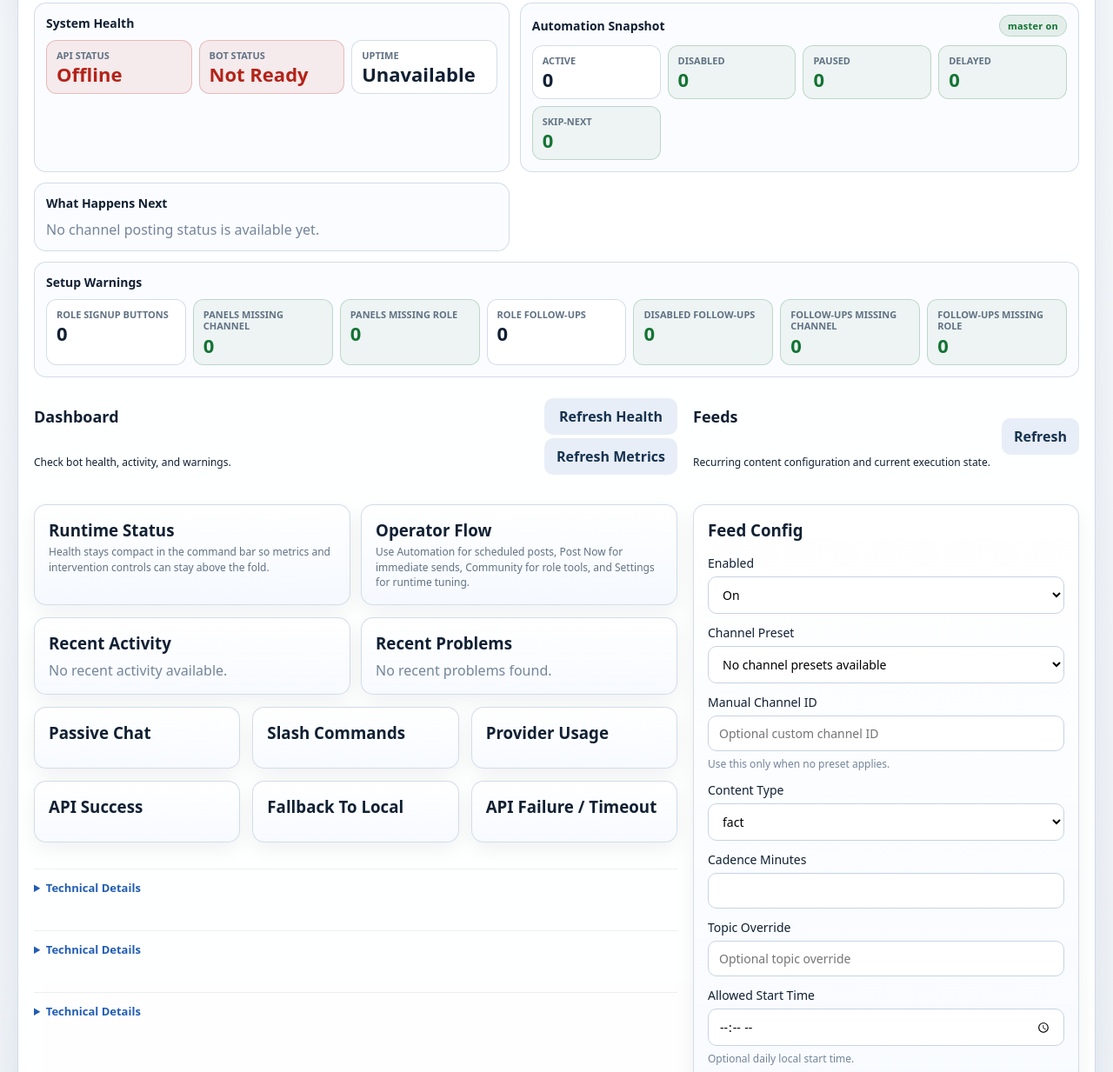
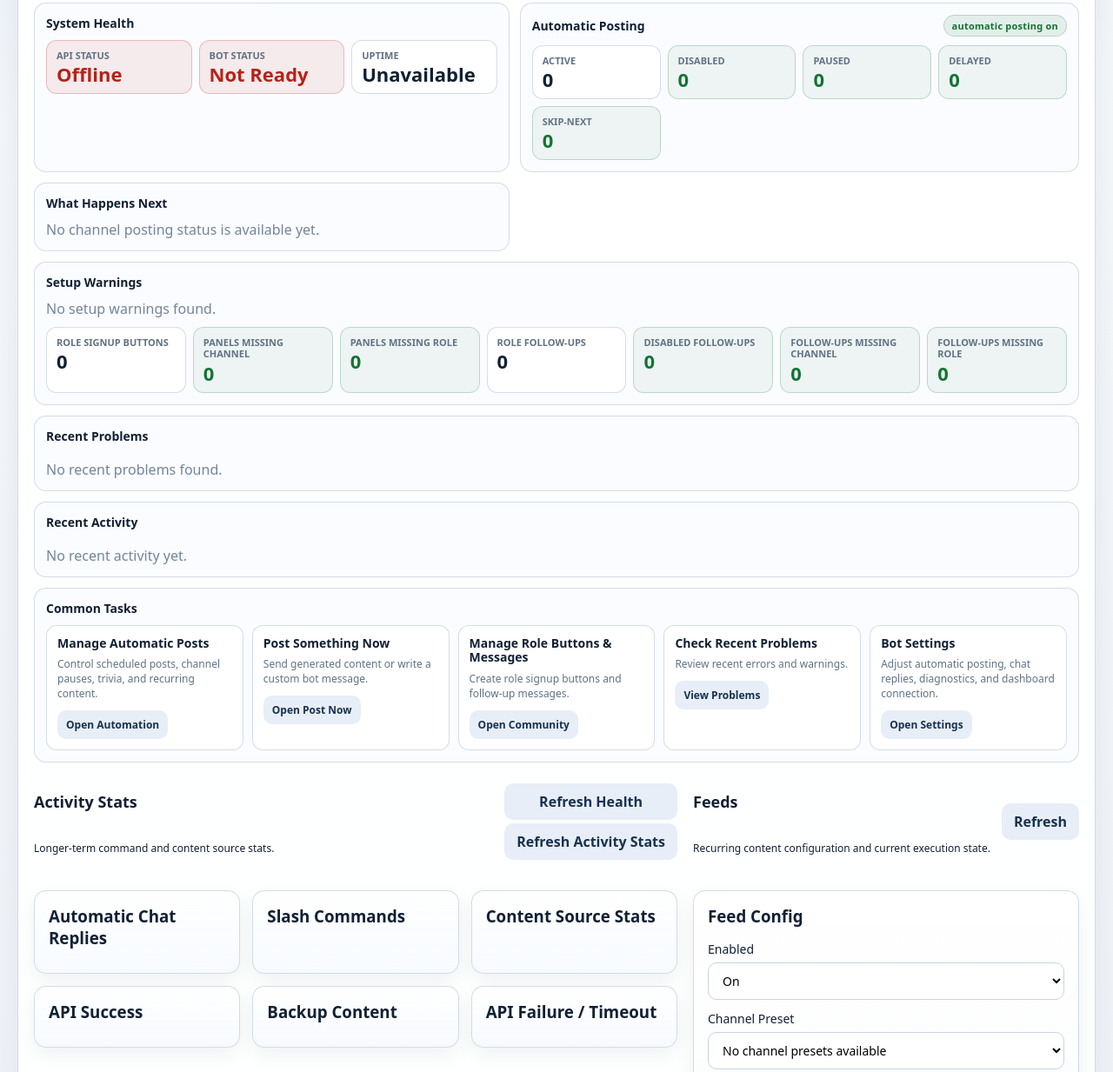
Before and after one commit to Chrisrossi92/cdawg-bot, a website: page dashboard/public/index.html in a window 1280 px wide. Shown: the part 542-1775 px from the top of the page at 87% size. Drawn offline with Linux system fonts and the light colour scheme; no server answers.

Commit message:
Clarify cdawg dashboard landing experience

```diff
--- a/dashboard/public/app.js
+++ b/dashboard/public/app.js
@@ -33,6 +33,7 @@ const opsTotalFollowups = document.querySelector("#ops-total-followups");
 const opsDisabledFollowups = document.querySelector("#ops-disabled-followups");
 const opsFollowupsMissingChannel = document.querySelector("#ops-followups-missing-channel");
 const opsFollowupsMissingRole = document.querySelector("#ops-followups-missing-role");
+const opsSetupEmpty = document.querySelector("#ops-setup-empty");
 const opsTotalPanelsCard = document.querySelector("#ops-total-panels-card");
 const opsPanelsMissingChannelCard = document.querySelector("#ops-panels-missing-channel-card");
 const opsPanelsMissingRoleCard = document.querySelector("#ops-panels-missing-role-card");
@@ -44,6 +45,11 @@ const opsRefreshDashboardButton = document.querySelector("#ops-refresh-dashboard
 const opsJumpChannelsButton = document.querySelector("#ops-jump-channels");
 const opsJumpAccessButton = document.querySelector("#ops-jump-access");
 const opsJumpFollowupsButton = document.querySelector("#ops-jump-followups");
+const taskManageAutomationButton = document.querySelector("#task-manage-automation");
+const taskPostNowButton = document.querySelector("#task-post-now");
+const taskCommunityButton = document.querySelector("#task-community");
+const taskRecentProblemsButton = document.querySelector("#task-recent-problems");
+const taskSettingsButton = document.querySelector("#task-settings");
 
 const healthCards = document.querySelector("#health-cards");
 const healthOutput = document.querySelector("#health-output");
@@ -1069,7 +1075,7 @@ function renderOpsSnapshot() {
   setOpsCardState(opsUptimeCard, uptime === "Unavailable" ? "neutral" : "ok");
 
   const masterEnabled = automationMaster.globalAutomationEnabled === true;
-  opsAutomationMasterBadge.textContent = `master ${masterEnabled ? "on" : "off"}`;
+  opsAutomationMasterBadge.textContent = `automatic posting ${masterEnabled ? "on" : "off"}`;
   opsAutomationMasterBadge.className = `status-badge ${masterEnabled ? "active" : "blocked"}`;
 
   const activeCount = channelAutomationStatuses.filter((status) => !status.blockedReason).length;
@@ -1097,6 +1103,12 @@ function renderOpsSnapshot() {
   const disabledFollowupsCount = roleFollowups.filter((followup) => followup.enabled === false).length;
   const followupsMissingChannelCount = roleFollowups.filter((followup) => hasMissingChannel(followup.channelId)).length;
   const followupsMissingRoleCount = roleFollowups.filter((followup) => hasMissingRole(followup.roleId)).length;
+  const setupWarningCount =
+    panelsMissingChannelCount +
+    panelsMissingRoleCount +
+    disabledFollowupsCount +
+    followupsMissingChannelCount +
+    followupsMissingRoleCount;
 
   setOpsValue(opsTotalPanels, roleAccessPanels.length);
   setOpsCardState(opsTotalPanelsCard, roleAccessPanels.length > 0 ? "ok" : "neutral");
@@ -1112,6 +1124,10 @@ function renderOpsSnapshot() {
   setOpsCardState(opsFollowupsMissingChannelCard, getCountTone(followupsMissingChannelCount));
   setOpsValue(opsFollowupsMissingRole, followupsMissingRoleCount);
   setOpsCardState(opsFollowupsMissingRoleCard, getCountTone(followupsMissingRoleCount));
+
+  if (opsSetupEmpty) {
+    opsSetupEmpty.hidden = setupWarningCount > 0;
+  }
 }
 
 function renderMetricList(target, entries) {
@@ -1289,7 +1305,7 @@ function renderNextAutomationSnapshot() {
     } else if (channelAutomationStatuses.length === 0) {
       emptyState.textContent = "No channel posting status is available yet.";
     } else {
-      emptyState.textContent = "No next scheduled post is available in the current API payload.";
+      emptyState.textContent = "No next scheduled post is available yet.";
     }
 
     opsNextAutomation.append(emptyState);
@@ -1312,7 +1328,7 @@ function renderNextAutomationSnapshot() {
   details.append(
     createAutomationDetailLine("Next eligible", `${formatTimestamp(nextAutomation.nextEligibleSendAt)} (${formatRelativeTime(nextAutomation.nextEligibleSendAt)})`, "strong"),
     createAutomationDetailLine("Posting mode", getAutomationModeLabel(nextAutomation.automationMode)),
-    createAutomationDetailLine("Content/source", "Not included in current API payload"),
+    createAutomationDetailLine("Content/source", "Not reported yet"),
   );
 
   if (nextAutomation.blockedReason) {
@@ -1387,7 +1403,7 @@ function renderAutomationActivity() {
   if (automationActivityItems.length === 0) {
     const emptyState = document.createElement("p");
     emptyState.className = "channel-operation-empty";
-    emptyState.textContent = "No recent activity available.";
+    emptyState.textContent = "No recent activity yet.";
     automationActivityList.append(emptyState);
   } else {
     for (const item of automationActivityItems.slice(0, 8)) {
@@ -3440,6 +3456,14 @@ function configureAutoRefresh() {
   }
 }
 
+function jumpToRecentProblems() {
+  setActiveControlTab("overview");
+  document.querySelector("#dashboard-recent-problems")?.scrollIntoView({
+    behavior: "smooth",
+    block: "start",
+  });
+}
+
 for (const button of controlTabButtons) {
   button.addEventListener("click", () => setActiveControlTab(button.dataset.tabTarget || "overview"));
 }
@@ -3527,6 +3551,11 @@ opsRefreshDashboardButton.addEventListener("click", () => void reloadAll());
 opsJumpChannelsButton.addEventListener("click", () => setActiveControlTab("channels"));
 opsJumpAccessButton.addEventListener("click", () => setActiveControlTab("access"));
 opsJumpFollowupsButton.addEventListener("click", () => setActiveControlTab("followups"));
+taskManageAutomationButton.addEventListener("click", () => setActiveControlTab("channels"));
+taskPostNowButton.addEventListener("click", () => setActiveControlTab("push"));
+taskCommunityButton.addEventListener("click", () => setActiveControlTab("access"));
+taskRecentProblemsButton.addEventListener("click", jumpToRecentProblems);
+taskSettingsButton.addEventListener("click", () => setActiveControlTab("settings"));
 refreshHealthButton.addEventListener("click", loadHealth);
 refreshSettingsButton.addEventListener("click", loadSettings);
 refreshMetricsButton.addEventListener("click", loadMetrics);
--- a/dashboard/public/index.html
+++ b/dashboard/public/index.html
@@ -109,8 +109,8 @@
 
               <section class="ops-snapshot-group">
                 <div class="ops-snapshot-group-header">
-                  <h3>Automation Snapshot</h3>
-                  <span id="ops-automation-master-badge" class="status-badge neutral">master loading</span>
+                  <h3>Automatic Posting</h3>
+                  <span id="ops-automation-master-badge" class="status-badge neutral">automatic posting loading</span>
                 </div>
                 <div class="ops-card-grid ops-card-grid-compact">
                   <article id="ops-active-channels-card" class="ops-status-card neutral">
@@ -149,6 +149,7 @@
                 <div class="ops-snapshot-group-header">
                   <h3>Setup Warnings</h3>
                 </div>
+                <p id="ops-setup-empty" class="channel-operation-empty" hidden>No setup warnings found.</p>
                 <div class="ops-integrity-grid">
                   <article id="ops-total-panels-card" class="ops-status-card neutral">
                     <span class="ops-status-label">Role Signup Buttons</span>
@@ -180,6 +181,57 @@
                   </article>
                 </div>
               </section>
+
+              <section id="dashboard-recent-problems" class="ops-snapshot-group ops-snapshot-group-wide">
+                <div class="ops-snapshot-group-header">
+                  <h3>Recent Problems</h3>
+                </div>
+                <div id="automation-errors-list" class="automation-activity-list">
+                  <p class="channel-operation-empty">No recent problems found.</p>
+                </div>
+              </section>
+
+              <section class="ops-snapshot-group ops-snapshot-group-wide">
+                <div class="ops-snapshot-group-header">
+                  <h3>Recent Activity</h3>
+                </div>
+                <div id="automation-activity-list" class="automation-activity-list">
+                  <p class="channel-operation-empty">No recent activity yet.</p>
+                </div>
+              </section>
+
+              <section class="ops-snapshot-group ops-snapshot-group-wide">
+                <div class="ops-snapshot-group-header">
+                  <h3>Common Tasks</h3>
+                </div>
+                <div class="common-task-grid">
+                  <article class="common-task-card">
+                    <h3>Manage Automatic Posts</h3>
+                    <p>Control scheduled posts, channel pauses, trivia, and recurring content.</p>
+                    <button id="task-manage-automation" type="button" class="secondary">Open Automation</button>
+                  </article>
+                  <article class="common-task-card">
+                    <h3>Post Something Now</h3>
+                    <p>Send generated content or write a custom bot message.</p>
+                    <button id="task-post-now" type="button" class="secondary">Open Post Now</button>
+                  </article>
+                  <article class="common-task-card">
+                    <h3>Manage Role Buttons & Messages</h3>
+                    <p>Create role signup buttons and follow-up messages.</p>
+                    <button id="task-community" type="button" class="secondary">Open Community</button>
+                  </article>
+                  <article class="common-task-card">
+                    <h3>Check Recent Problems</h3>
+                    <p>Review recent errors and warnings.</p>
+                    <button id="task-recent-problems" type="button" class="secondary">View Problems</button>
+                  </article>
+                  <article class="common-task-card">
+                    <h3>Bot Settings</h3>
+                    <p>Adjust automatic posting, chat replies, diagnostics, and dashboard connection.</p>
+                    <button id="task-settings" type="button" class="secondary">Open Settings</button>
+                  </article>
+                </div>
+              </section>
             </div>
           </section>
 
@@ -187,44 +239,18 @@
             <section class="control-block">
               <div class="subpanel-header">
                 <div>
-                  <h3>Dashboard</h3>
-                  <p>Check bot health, activity, and warnings.</p>
+                  <h3>Activity Stats</h3>
+                  <p>Longer-term command and content source stats.</p>
                 </div>
                 <div class="toolbar">
                   <button id="refresh-health" type="button" class="secondary">Refresh Health</button>
-                  <button id="refresh-metrics" type="button" class="secondary">Refresh Metrics</button>
+                  <button id="refresh-metrics" type="button" class="secondary">Refresh Activity Stats</button>
                 </div>
-              </div>
-              <div class="overview-status-grid">
-                <section class="metric-card compact-status">
-                  <h3>Runtime Status</h3>
-                  <p class="overview-status-copy">Health stays compact in the command bar so metrics and intervention controls can stay above the fold.</p>
-                </section>
-                <section class="metric-card compact-status">
-                  <h3>Operator Flow</h3>
-                  <p class="overview-status-copy">Use Automation for scheduled posts, Post Now for immediate sends, Community for role tools, and Settings for runtime tuning.</p>
-                </section>
-              </div>
-
-              <div class="automation-activity-grid">
-                <section class="metric-card automation-activity-card">
-                  <h3>Recent Activity</h3>
-                  <div id="automation-activity-list" class="automation-activity-list">
-                    <p class="channel-operation-empty">No recent automation activity available.</p>
-                  </div>
-                </section>
-
-                <section class="metric-card automation-activity-card">
-                  <h3>Recent Problems</h3>
-                  <div id="automation-errors-list" class="automation-activity-list">
-                    <p class="channel-operation-empty">No recent automation errors found.</p>
-                  </div>
-                </section>
               </div>
 
               <div class="metrics-grid">
                 <section class="metric-card">
-                  <h3>Passive Chat</h3>
+                  <h3>Automatic Chat Replies</h3>
                   <ul id="passive-metrics-list" class="metric-list"></ul>
                 </section>
 
@@ -234,7 +260,7 @@
                 </section>
 
                 <section class="metric-card">
-                  <h3>Provider Usage</h3>
+                  <h3>Content Source Stats</h3>
                   <ul id="provider-usage-list" class="metric-list"></ul>
                 </section>
 
@@ -244,7 +270,7 @@
                 </section>
 
                 <section class="metric-card">
-                  <h3>Fallback To Local</h3>
+                  <h3>Backup Content</h3>
                   <ul id="provider-fallback-list" class="metric-list"></ul>
                 </section>
 
--- a/dashboard/public/styles.css
+++ b/dashboard/public/styles.css
@@ -944,6 +944,10 @@ small {
   background: rgba(250, 252, 255, 0.82);
 }
 
+.ops-snapshot-group-wide {
+  grid-column: 1 / -1;
+}
+
 .ops-snapshot-group-header {
   display: flex;
   align-items: center;
@@ -1037,6 +1041,46 @@ small {
 .ops-next-channel {
   font-size: 20px;
   line-height: 1.1;
+}
+
+.common-task-grid {
+  display: grid;
+  grid-template-columns: repeat(auto-fit, minmax(190px, 1fr));
+  gap: 10px;
+}
+
+.common-task-card {
+  display: grid;
+  gap: 8px;
+  align-content: start;
+  min-width: 0;
+  padding: 12px;
+  border: 1px solid rgba(199, 212, 227, 0.78);
+  border-radius: 12px;
+  background: #fff;
+}
+
+.common-task-card h3,
+.common-task-card p {
+  margin: 0;
+}
+
+.common-task-card h3 {
+  font-size: 14px;
+  line-height: 1.2;
+}
+
+.common-task-card p {
+  color: var(--muted);
+  font-size: 12px;
+  line-height: 1.4;
+}
+
+.common-task-card button {
+  justify-self: start;
+  margin-top: 2px;
+  padding: 8px 10px;
+  font-size: 12px;
 }
 
 .automation-detail-line {
```
